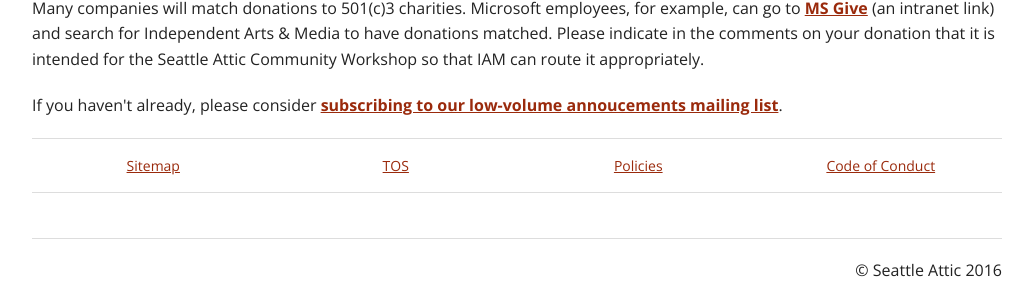
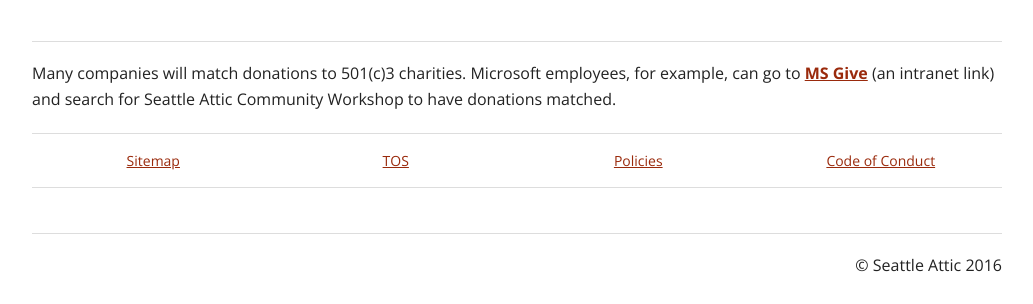
Before and after one commit to SeattleAttic/HedyNet, a Django app: page /payments/donations in a window 1280 px wide. Shown: the part 721-1025 px from the top of the page, without its empty margins (123-1156 px from the left). After the commit the page ends 993 px from the top, so only its background shows below. Run offline with Django 3.2, Linux system fonts and the light colour scheme; style sheets or scripts are compiled from the project's sources; parts of the project's set-up code (start-up, migrations or seed data) failed here and were passed over; some libraries are stand-ins or nearby versions; some web fonts are replaced.

Commit message:
updated paypal link on donations page
Updated donation page to fix paypal link, and modify text to remove IAM
references.

```diff
--- a/HedyNet/payments/templates/payments/donations.html
+++ b/HedyNet/payments/templates/payments/donations.html
@@ -12,16 +12,30 @@
 <section class="row"><div class="columns">
 <header><h1>Donations: Thank You!</h1></header>
 <div class="content">
+  <div class="row">
+  <div class="columns large-12 small-12">
+  <p>Thank you for supporting the Seattle Attic Community Workshop. We are a 501(c)3
+    non-profit corporation and donation receipts will be provided to you for all monetary donations.</p>
+
+  <p>Many companies will match donations to 501(c)3 charities. Microsoft
+  employees, for example, can go to <a href="http://give">MS Give</a> (an intranet link)
+  and search for Independent Arts &amp; Media to have donations matched.
+  Please indicate in the comments on your donation that it is intended for the
+  Seattle Attic Community Workshop so that IAM can route it appropriately.</p>
+
+  <p>If you haven't already, please consider <a href="{% url "maillist_subscribe" list_id="9d8da4359d" %}">subscribing to our low-volume
+  annoucements mailing list</a>.</p>
+
+  </div><!-- end columns -->
+  </div><!-- end row -->
 <div class="row">
 <div class="columns large-6">
 <h4>PayPal</h4>
 
-<p>Donate through PayPal or with your credit card! You can make a single donation or set up a monthly
-recurring one.  Donations through PayPay go through our fiscal sponsor  Independent Arts &amp; Media.</p>
-
+<p>Donate through PayPal or with your credit card!</p>
 <form class="paypal-button" action="https://www.paypal.com/cgi-bin/webscr" method="post" target="_top">
 <input type="hidden" name="cmd" value="_s-xclick">
-<input type="hidden" name="hosted_button_id" value="CUE8RLGU5BHD8">
+<input type="hidden" name="hosted_button_id" value="LE42BXF85KKCL">
 <input type="hidden" name="return" value="{% url "donations_thankyou" %}">
 <input type="image" src="https://www.paypalobjects.com/en_US/i/btn/btn_donateCC_LG.gif" border="0" name="submit" alt="PayPal - The safer, easier way to pay online!">
 <img alt="" border="0" src="https://www.paypalobjects.com/en_US/i/scr/pixel.gif" width="1" height="1">
@@ -32,8 +46,7 @@ recurring one.  Donations through PayPay go through our fiscal sponsor  Independ
 <h4>Dwolla</h4>
 
 <p>Dwolla has fewer fees than PayPal, if you want to increase the amount we get for the same money! Note: the button
-requires Javascript from dwolla.com to work.  However, Dwolla doesn't currently go through our fiscal sponsor so
-you will not be able to get a tax deductible receipt.</p>
+requires Javascript from dwolla.com to work.</p>
 <script
   src="https://www.dwolla.com/scripts/button.min.js" class="dwolla_button" type="text/javascript"
   data-key="0tynLP77eyTLU5FPc/Pd3T6B1ZtF1sjltRAEO6Mmvmcv6fsNc6"
@@ -52,19 +65,10 @@ you will not be able to get a tax deductible receipt.</p>
 <div class="columns large-12 small-12">
 
 <hr />
-<p>Thank you for supporting the Seattle Attic Community Workshop. We are
-a fiscally sponsored project of Independent Arts &amp; Media, a 501(c)3
-non-profit corporation. They will provide you with a receipt for your
-donation.</p>
-
 <p>Many companies will match donations to 501(c)3 charities. Microsoft
 employees, for example, can go to <a href="http://give">MS Give</a> (an intranet link)
-and search for Independent Arts &amp; Media to have donations matched.
-Please indicate in the comments on your donation that it is intended for the
-Seattle Attic Community Workshop so that IAM can route it appropriately.</p>
+and search for Seattle Attic Community Workshop to have donations matched.</p>
 
-<p>If you haven't already, please consider <a href="{% url "maillist_subscribe" list_id="9d8da4359d" %}">subscribing to our low-volume
-annoucements mailing list</a>.</p>
 
 </div><!-- end columns -->
 </div><!-- end row -->
```
